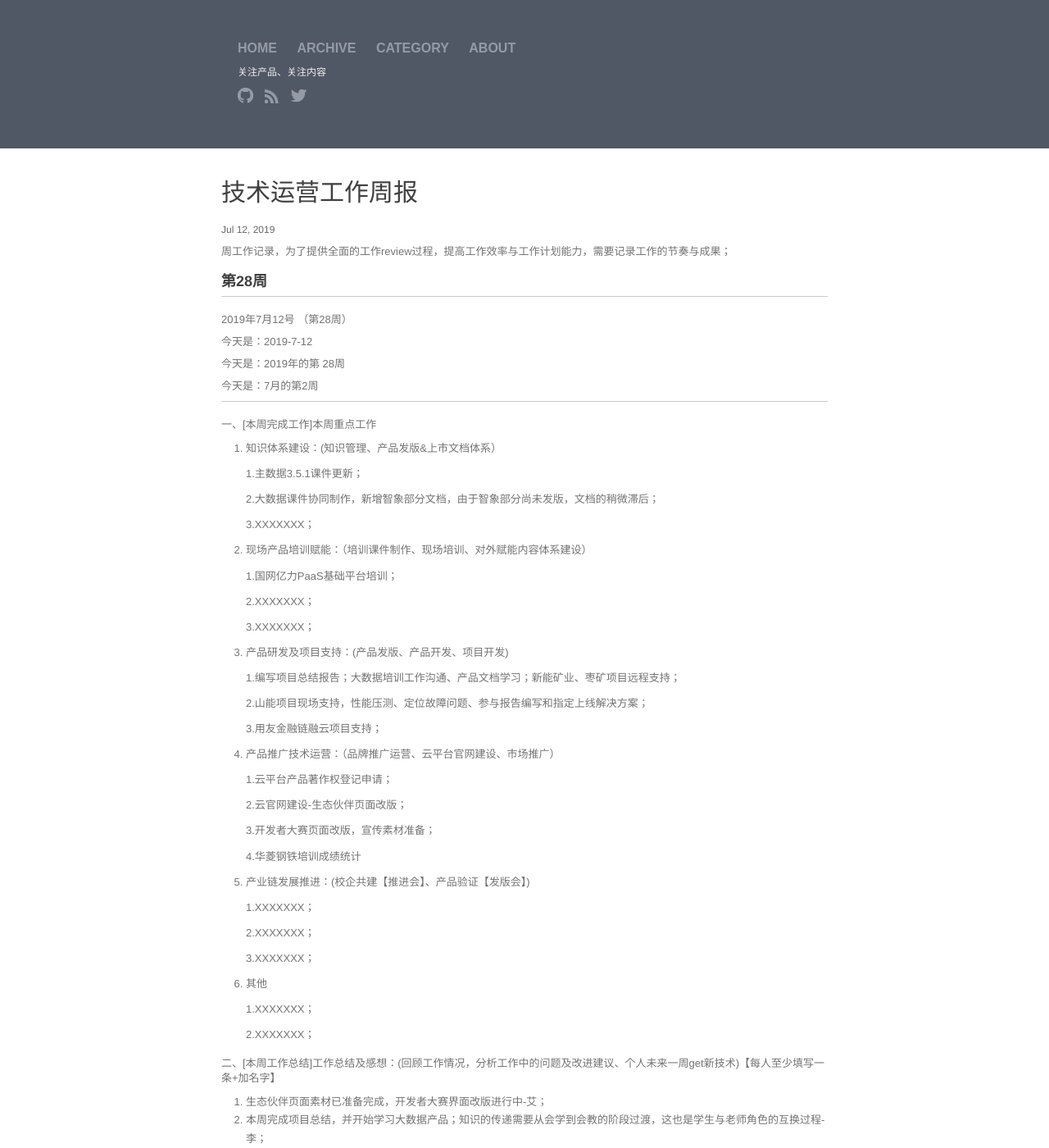
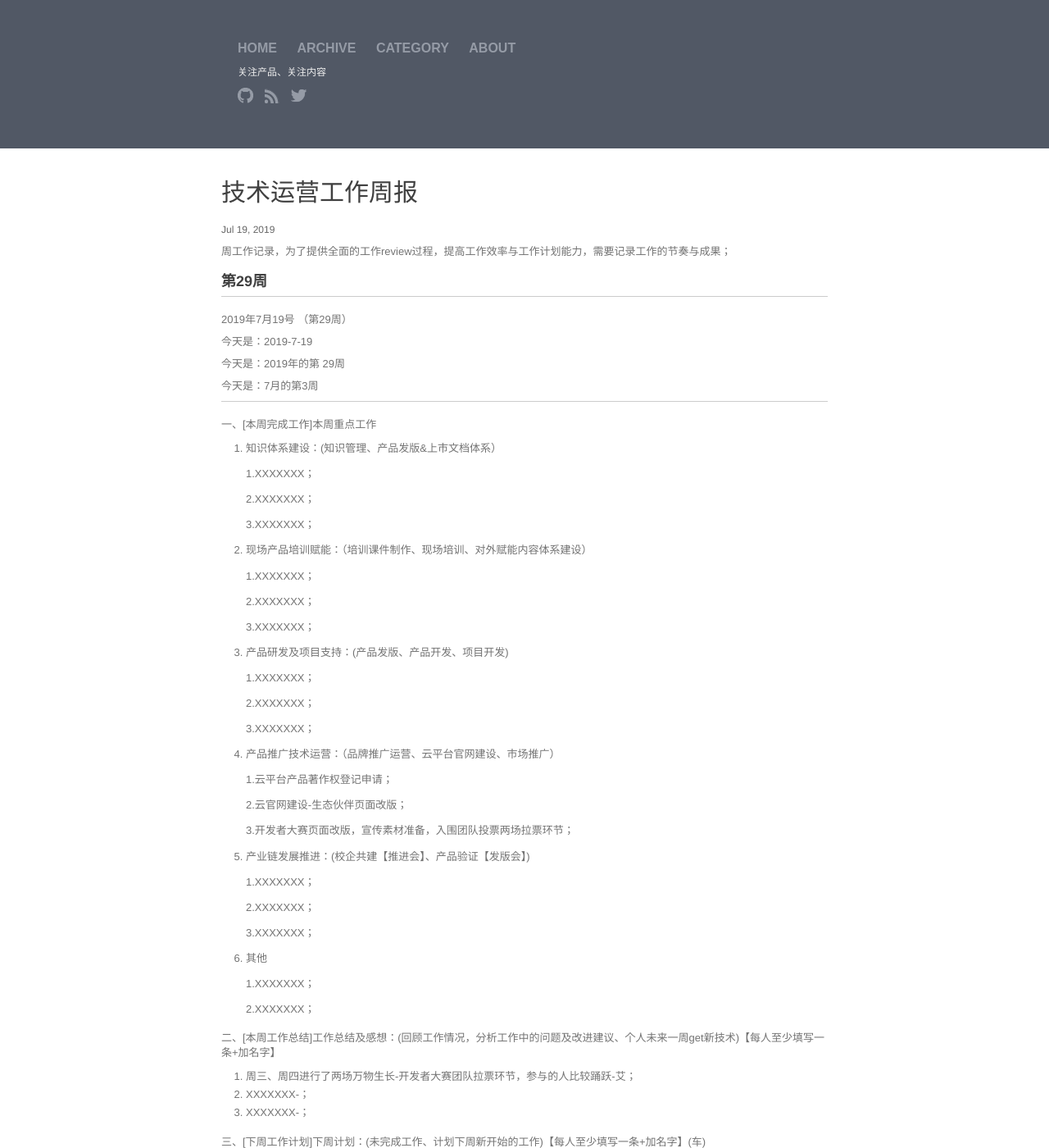
Before and after one commit to walllFlower/blog, a Jekyll site: the page built from _posts/2018-07-17-day_report_cxz.md, in a window 1280 px wide and 1400 px high. Shown: the whole window at 82% size. Built offline with Jekyll 4.4.1, drawn with Linux system fonts in a browser that asks for light colours; comment, search, counter and statistics services are not loaded; some of the changed text lies outside the part shown.

Commit message:
Update 2018-07-17-day_report_cxz.md

```diff
--- a/_posts/2018-07-17-day_report_cxz.md
+++ b/_posts/2018-07-17-day_report_cxz.md
@@ -1,11 +1,87 @@
 ---
 layout: post
 title:  "技术运营工作周报"
-date:   2019-7-12 14:57:32
+date:   2019-7-19 14:57:32
 categories: 技术运营工作周报
 ---
 
 周工作记录，为了提供全面的工作review过程，提高工作效率与工作计划能力，需要记录工作的节奏与成果；
+
+###  第29周
+
+***
+
+2019年7月19号 （第29周）
+
+今天是：2019-7-19
+
+今天是：2019年的第 29周
+
+今天是：7月的第3周
+
+***
+
+一、[本周完成工作]本周重点工作
+
+1. 知识体系建设：(知识管理、产品发版&上市文档体系）
+
+    1.XXXXXXX；
+
+    2.XXXXXXX；
+
+    3.XXXXXXX；
+
+2. 现场产品培训赋能：（培训课件制作、现场培训、对外赋能内容体系建设）
+
+    1.XXXXXXX；
+
+    2.XXXXXXX；
+
+    3.XXXXXXX；
+
+3. 产品研发及项目支持：(产品发版、产品开发、项目开发)
+
+    1.XXXXXXX；
+
+    2.XXXXXXX；
+
+    3.XXXXXXX；
+
+4. 产品推广技术运营：（品牌推广运营、云平台官网建设、市场推广）
+
+    1.云平台产品著作权登记申请；
+
+    2.云官网建设-生态伙伴页面改版；
+
+    3.开发者大赛页面改版，宣传素材准备，入围团队投票两场拉票环节；
+
+
+5. 产业链发展推进：(校企共建【推进会】、产品验证【发版会】)
+
+    1.XXXXXXX；
+
+    2.XXXXXXX；
+
+    3.XXXXXXX；
+
+6. 其他
+
+    1.XXXXXXX；
+
+    2.XXXXXXX；
+
+二、[本周工作总结]工作总结及感想：(回顾工作情况，分析工作中的问题及改进建议、个人未来一周get新技术)【每人至少填写一条+加名字】
+
+1. 周三、周四进行了两场万物生长-开发者大赛团队拉票环节，参与的人比较踊跃-艾；
+2. XXXXXXX-；
+3. XXXXXXX-；
+
+三、[下周工作计划]下周计划：(未完成工作、计划下周新开始的工作)【每人至少填写一条+加名字】(车)
+
+1. 云平台产品著作权登记申请、云官网建设-生态伙伴页面改版，开发者大赛运营-艾；
+2. XXXXXXX-；
+3. XXXXXXX-；
+
 
 ###  第28周
 
```
